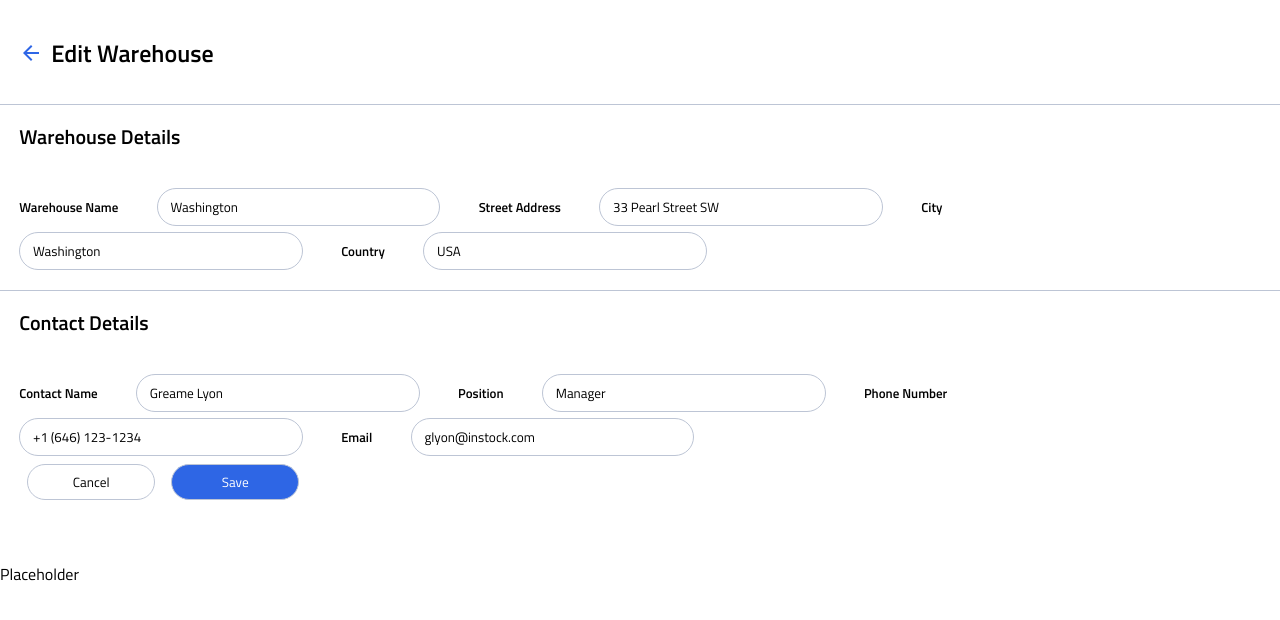
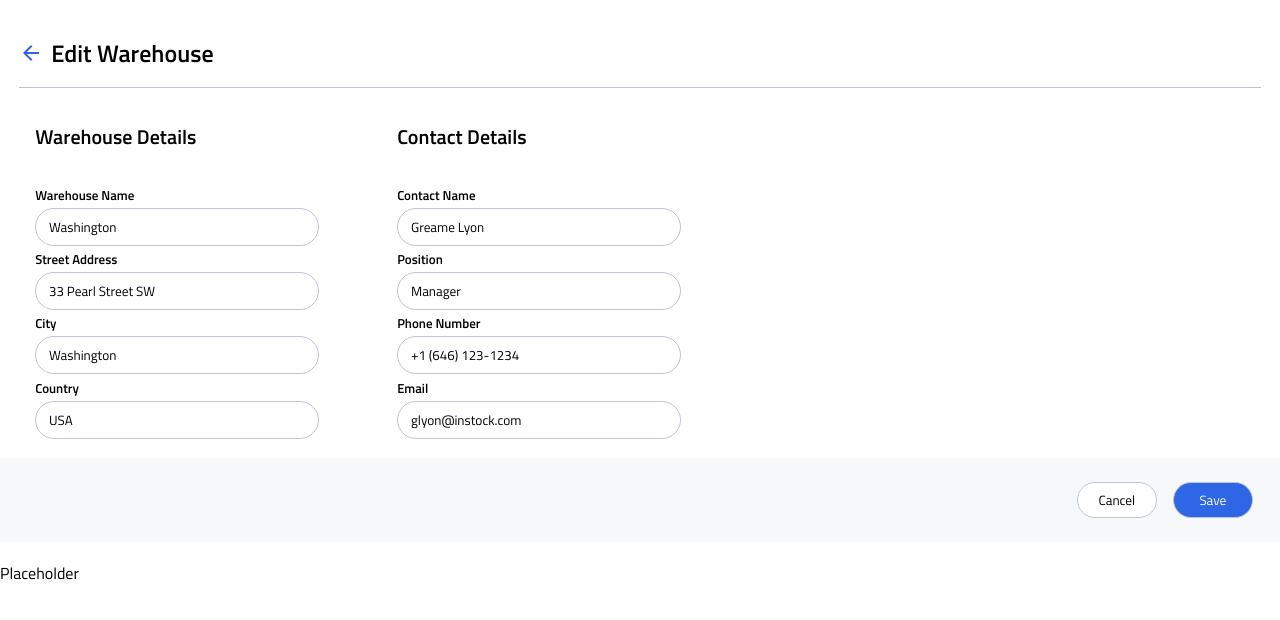
Before and after one commit to faizasidd/Instock, a React (Create React App) app: page /warehouse/edit/1 in a window 1280 px wide. Shown: the top 620 px of the page. Built offline with nearby package versions, Linux system fonts and the light colour scheme.

Commit message:
moved editwarehouse page back to editwarehouse component and made responsive

```diff
--- a/src/App.js
+++ b/src/App.js
@@ -3,17 +3,18 @@ import "./App.scss";
 import React from "react";
 import { BrowserRouter, Route, Switch } from "react-router-dom";
 import Placeholder from "./components/Placeholder/Placeholder";
-import EditWarehousePage from "./pages/EditWarehousePage";
+import EditWarehouse from "./components/EditWarehouse/EditWarehouse";
 
 function App() {
   return (
     <BrowserRouter>
-      <EditWarehousePage/>
+      <EditWarehouse />
+
       <Switch>
         <Route path="/" exact component={Placeholder} />
         {/* <Route path="/warehouses" component={Placeholder} /> */}
         <Route path="/warehouse/:warehouseId" component={Placeholder} />
-        <Route path="/warehouse/edit/:warehouseId" component={EditWarehousePage} />
+        <Route path="/warehouse/edit/:warehouseId" component={Placeholder} />
         <Route path="/warehouse/add" component={Placeholder} />
         <Route path="/inventory" component={Placeholder} />
         <Route path="/inventory/:inventoryId" component={Placeholder} />
--- a/src/pages/EditWarehousePage.js
+++ b/src/components/EditWarehouse/EditWarehouse.js
@@ -1,10 +1,10 @@
 import React, { useState } from "react";
-import "./EditWarehousePage.scss";
-import arrowBack from "../assets/icons/arrow_back-24px.svg";
-import WarehouseForm from "../components/WarehouseForm/WarehouseForm";
-import useForm from "../utils/useForm";
+import "./EditWarehouse.scss";
+import arrowBack from "../../assets/icons/arrow_back-24px.svg";
+import WarehouseForm from "../WarehouseForm/WarehouseForm";
+import useForm from "../../utils/useForm";
 
-const EditWarehousePage = () => {
+const EditWarehouse = () => {
   // const [warehouse, setWarehouse] = useState({
   //   id: "5bf7bd6c-2b16-4129-bddc-9d37ff8539e9",
   //   name: "Washington",
@@ -39,11 +39,12 @@ const EditWarehousePage = () => {
   };
 
   return (
-    <div className="outer-container">
-      <div className="inner-container">
+    <div className="edit-warehouse">
+      <div className="edit-warehouse__title-container">
         <img src={arrowBack} />
-        <h1 className="title">Edit Warehouse</h1>
+        <h1 className="edit-warehouse__title">Edit Warehouse</h1>
       </div>
+      <div className="edit-warehouse__form-container">
         <WarehouseForm
           handleInputChange={handleInputChange}
           warehouse={warehouse}
@@ -51,13 +52,14 @@ const EditWarehousePage = () => {
           errors={errors}
           handleSubmit={handleSubmit}
         />
-      <div className="inner-container">
-      <button className="button">Cancel</button>
+      </div>
+      <div className="edit-warehouse__button-container">
+        <button className="edit-warehouse__button">Cancel</button>
         <button
           onClick={(e) => handleSubmit(e, warehouse)}
           type="submit"
           value="submit"
-        className="button button--save"
+          className="edit-warehouse__button--save"
         >
           Save
         </button>
@@ -66,4 +68,4 @@ const EditWarehousePage = () => {
   );
 };
 
-export default EditWarehousePage;
+export default EditWarehouse;
--- /dev/null
+++ b/src/components/EditWarehouse/EditWarehouse.scss
@@ -0,0 +1,65 @@
+@use '../../styles/partials/colors';
+@use '../../styles/partials/mixins' as *;
+
+.edit-warehouse {
+  margin: 1.2rem;
+
+  &__title-container {
+    display: flex;
+    flex-direction: row;
+  }
+
+  &__title {
+    font-size: 1.5rem;
+    padding-left: 0.5rem;
+  }
+
+  &__button-container {
+    display: flex;
+    flex-direction: row;
+    padding: 0 1.2rem;
+    margin: 0 -1.2rem;
+    background-color: colors.$background-page;
+  }
+
+  &__button {
+    width: 8rem;
+    padding: 0.5rem, 3.1875rem;
+    margin: 1.5rem 0.5rem;
+    background-color: colors.$primary-white;
+    height: 2.25rem;
+    border-radius: 1.25rem;
+    border: 1px solid colors.$secondary-borders;
+    font-family: inherit;
+
+    &--save {
+      background-color: colors.$primary-interactive;
+      color: colors.$primary-white;
+      width: 8rem;
+      padding: 0.5rem, 3.1875rem;
+      margin: 1.5rem 0.5rem;
+      height: 2.25rem;
+      border-radius: 1.25rem;
+      border: 1px solid colors.$secondary-borders;
+      font-family: inherit;
+    }
+  }
+
+  @include tablet {
+    &__title-container {
+      border-bottom: 1px solid colors.$secondary-borders;
+    }
+
+    &__button-container {
+      display: flex;
+      justify-content: flex-end;
+    }
+    &__button {
+      width: 5rem;
+
+      &--save{
+          width:5rem;
+      }
+    }
+  }
+}
--- a/src/components/WarehouseForm/WarehouseForm.js
+++ b/src/components/WarehouseForm/WarehouseForm.js
@@ -13,11 +13,12 @@ const WarehouseForm = (props) => {
 
   return (
     <div className="form">
-      <h2 className="form__title">Warehouse Details</h2>
       <form
         className="form__content"
         onSubmit={(e) => props.handleSubmit(e, props.warehouse)}
       >
+        <div className="form__container">
+          <h2 className="form__title">Warehouse Details</h2>
           <label className="form__label">Warehouse Name</label>
           <input
             type="text"
@@ -76,9 +77,9 @@ const WarehouseForm = (props) => {
               <p>{props.errors.country}</p>
             </div>
           )}
-
+        </div>
+        <div className="form__container">
           <h2 className="form__title">Contact Details</h2>
-
           <label className="form__label">Contact Name</label>
           <input
             type="text"
@@ -138,6 +139,7 @@ const WarehouseForm = (props) => {
               <p>{props.errors.contactEmail}</p>
             </div>
           )}
+        </div>
       </form>
     </div>
   );
--- a/src/components/WarehouseForm/WarehouseForm.scss
+++ b/src/components/WarehouseForm/WarehouseForm.scss
@@ -1,15 +1,22 @@
 @use '../../styles/partials/colors';
+@use '../../styles/partials/mixins' as *;
+
 .form {
   display: flex;
   flex-direction: column;
-
-  margin: -1.2rem;
+  margin: 0 -1.2rem;
+  padding-bottom: 1rem;
 
   &__title {
     font-size: 1.25rem;
     padding: 1rem 1.2rem 1rem 1.2rem;
 
     border-top: 1px solid colors.$secondary-borders;
+  }
+
+  &__container {
+    display: flex;
+    flex-direction: column;
   }
 
   &__label {
@@ -35,8 +42,31 @@
     padding: 0 1rem;
     color: colors.$supporting-error;
   }
+
   &__error-icon {
     width: 1rem;
     padding-right: 0.5rem;
   }
+
+  @include tablet {
+    &__content {
+      display: flex;
+      flex-direction: row;
+      margin-left:1rem;
+      gap:2.5rem;
+    }
+
+    &__title{
+        border-top:none;
+    }
+
+    // &__container{
+    //     border-left:1px solid colors.$secondary-borders;
+    //     padding-top:-1rem;
+    //     padding-left:1rem;
+    //     margin-bottom:-0.5rem;
+    // }
+
+
+  }
 }
--- a/src/pages/EditWarehousePage.scss
+++ /dev/null
@@ -1,31 +0,0 @@
-@use '../styles/partials/colors';
-.outer-container {
-  margin: 1.2rem;
-}
-
-.inner-container {
-  display: flex;
-  flex-direction: row;
-  padding-bottom: 1.2rem;
-}
-
-.title {
-  font-size: 1.5rem;
-  padding-left: 0.5rem;
-}
-
-.button {
-  width: 8rem;
-  padding: 0.5rem, 3.1875rem;
-  margin: 1.5rem 0.5rem;
-  background-color: colors.$primary-white;
-  height: 2.25rem;
-  border-radius: 1.25rem;
-  border: 1px solid colors.$secondary-borders;
-  font-family:inherit;
-
-  &--save{
-      background-color: colors.$primary-interactive;
-      color: colors.$primary-white;
-  }
-}
```
Lines whose indentation alone changed are shown as unchanged.
